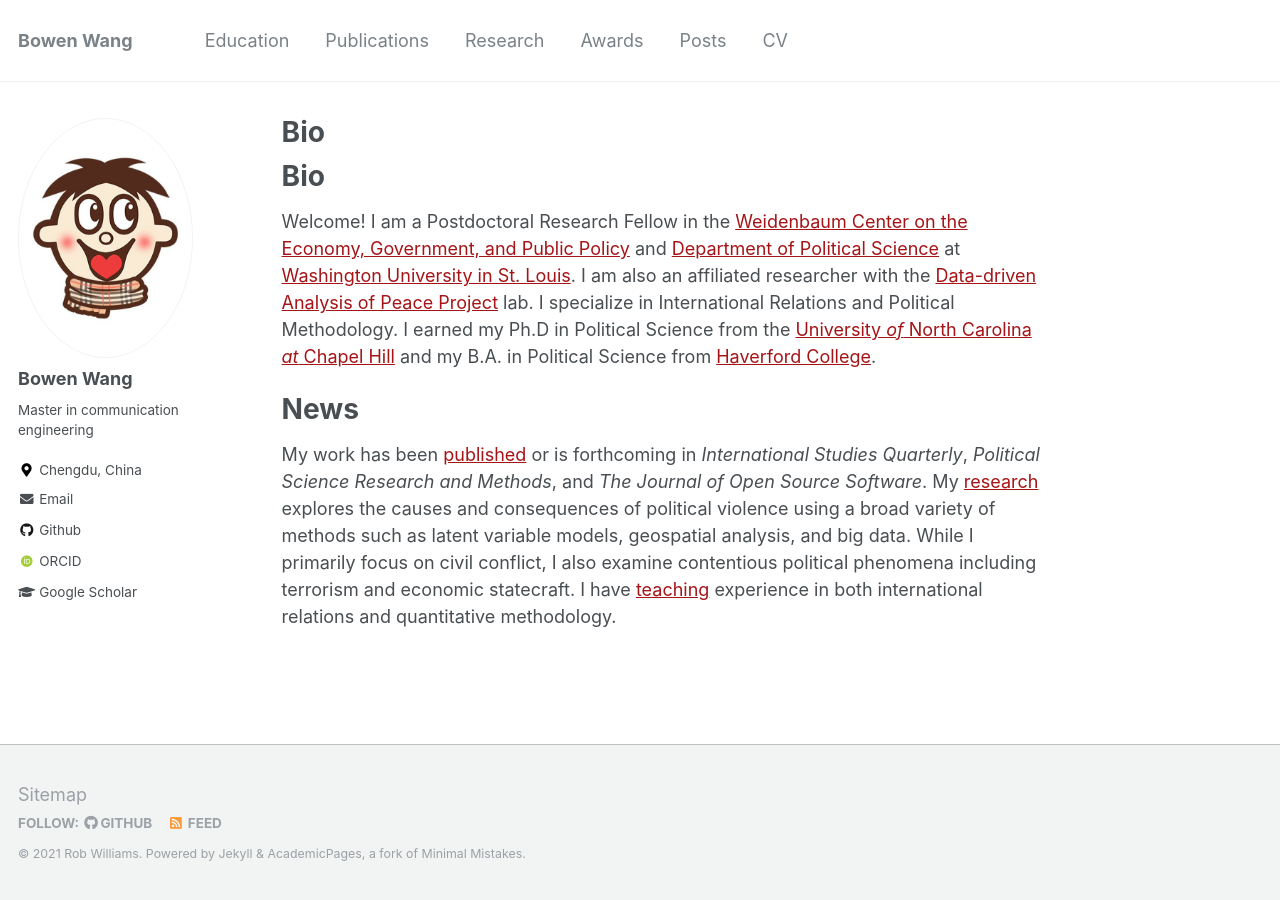
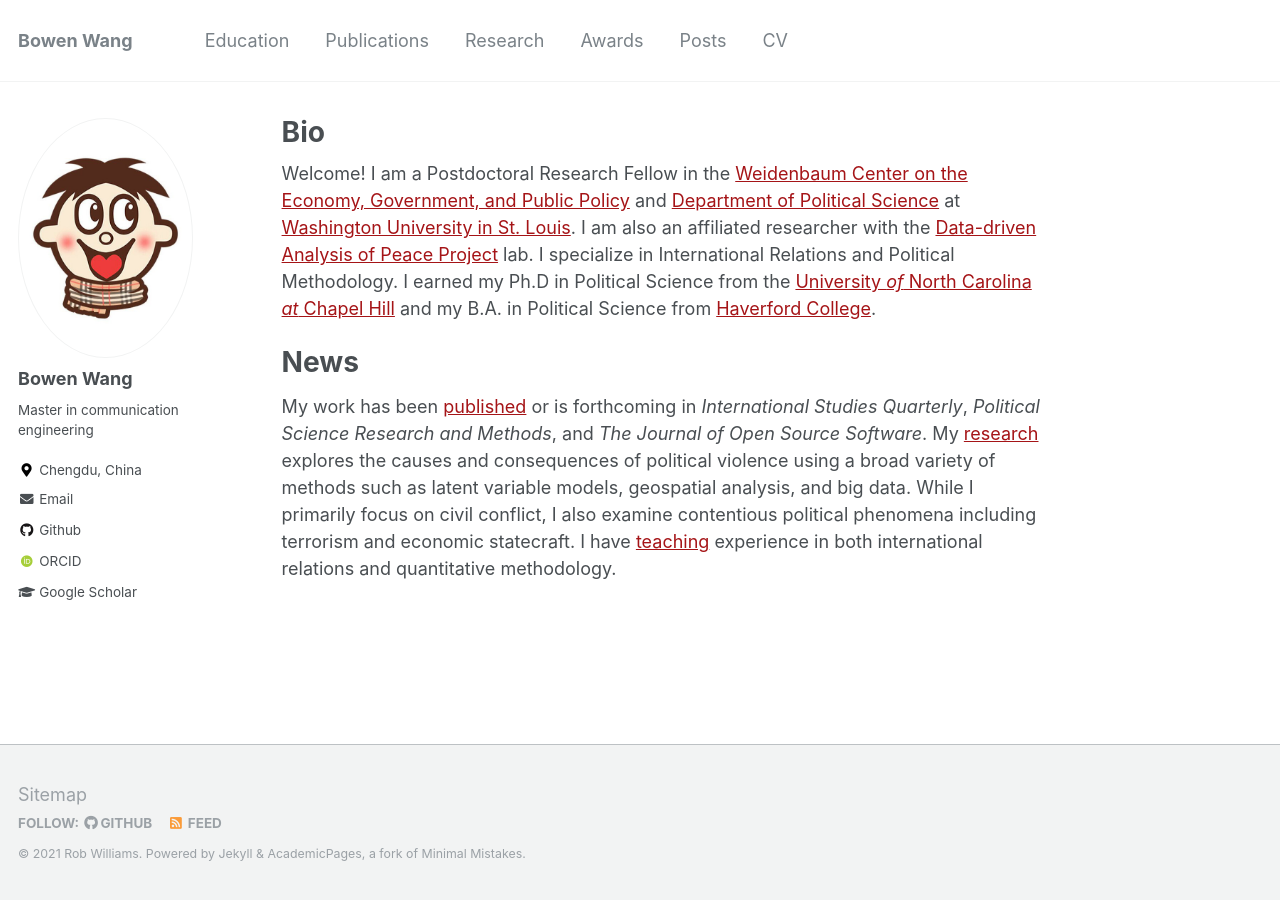
Before and after one commit to BW-Wang/BW-Wang.github.io, a Jekyll site: the page built from _pages/about.md, in a window 1280 px wide. Built offline with Jekyll 4.4.1, drawn with Linux system fonts in a browser that asks for light colours; some web fonts are replaced.

Commit message:
Update about.md

```diff
--- a/_pages/about.md
+++ b/_pages/about.md
@@ -7,10 +7,6 @@ redirect_from:
   - /about/
   - /about.html
 ---
-
-
-
-# Bio
 
 Welcome! I am a Postdoctoral Research Fellow in the
 [Weidenbaum Center on the Economy, Government, and Public Policy](https://wc.wustl.edu/)
```
